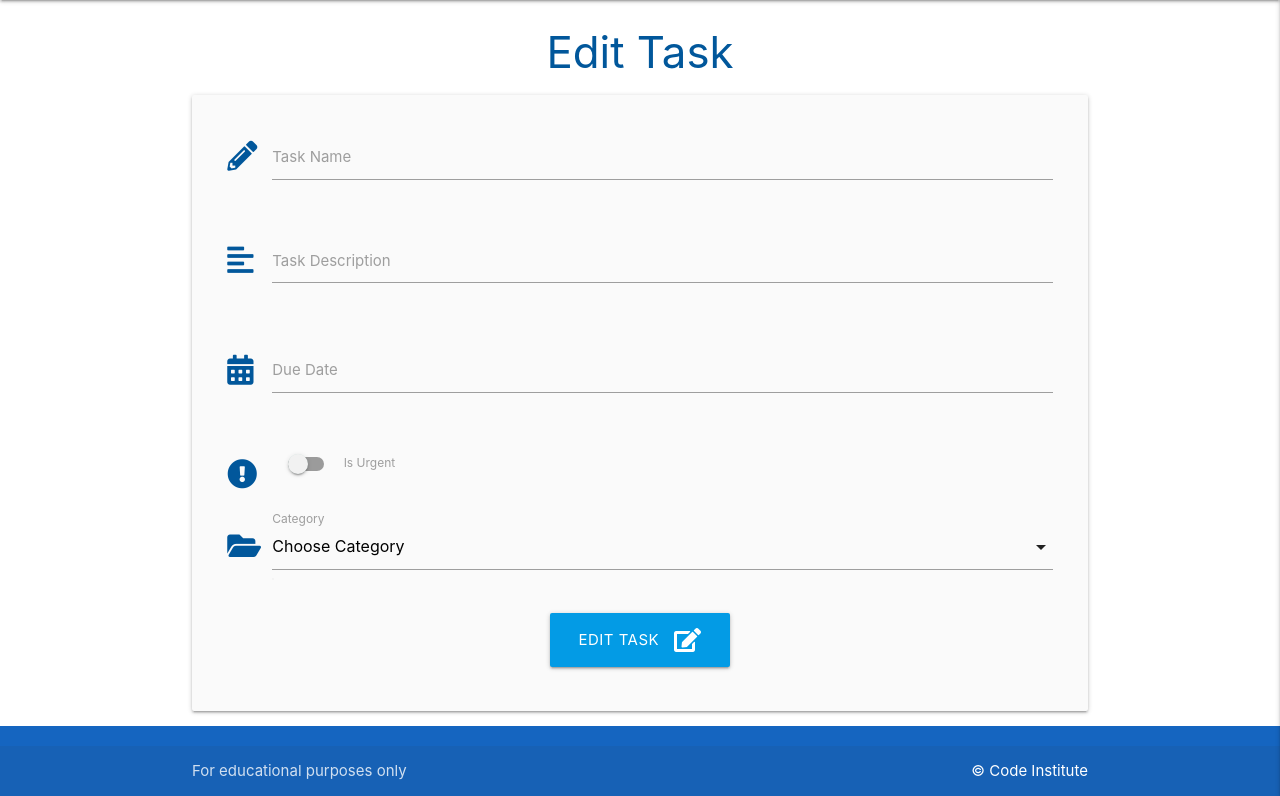
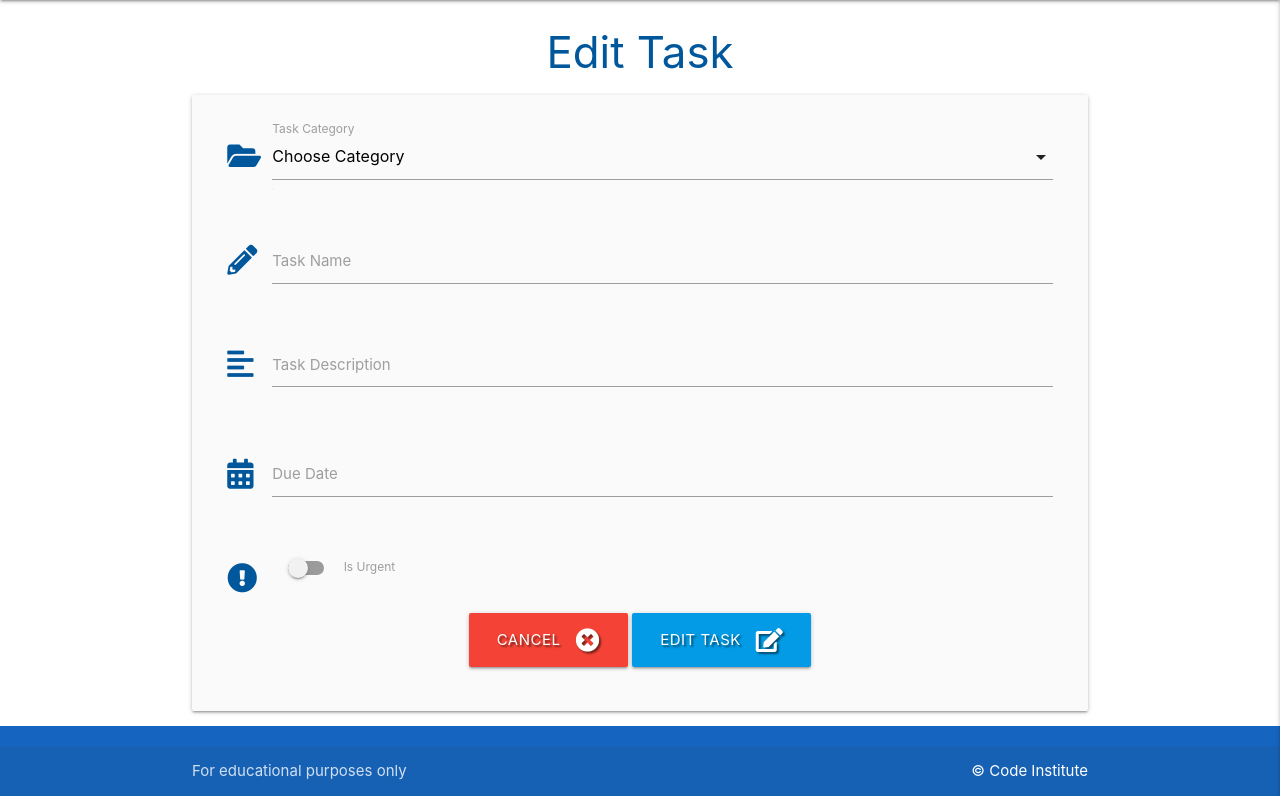
Before and after one commit to oluwatobiHammed/taskmanager, a Flask app: template taskmanager/templates/edit_task.html in a window 1280 px wide. Shown: the part 64-860 px from the top of the page. Run offline with Flask 3, Linux system fonts and the light colour scheme; the template is opened without the code that fills it, so the values that code supplies are empty; some libraries are stand-ins or nearby versions.

Commit message:
updated edit task functionality to accept mongodb

```diff
--- a/taskmanager/__init__.py
+++ b/taskmanager/__init__.py
@@ -1,10 +1,8 @@
 import os
 from flask import Flask
 from flask_sqlalchemy import SQLAlchemy
-from flask_pymongo import PyMongo
 from pymongo import MongoClient
 from pymongo.errors import ServerSelectionTimeoutError, ConfigurationError
-from bson.objectid import ObjectId
 from dotenv import load_dotenv
 import certifi
 if os.path.exists("env.py"):
--- a/taskmanager/static/css/style.css
+++ b/taskmanager/static/css/style.css
@@ -15,3 +15,12 @@ main {
 .flashes h4 {
     line-height: 2;
 }
+
+.btn-small {
+    margin: 5px;
+}
+
+.collapsible-header .col strong {
+    margin: 5px;
+    line-height: 42px;
+}
--- a/taskmanager/templates/edit_task.html
+++ b/taskmanager/templates/edit_task.html
@@ -4,13 +4,30 @@
     <h3 class="light-blue-text text-darken-4 center-align">Edit Task</h3>
 
     <div class="row card-panel grey lighten-5">
-    <form class="col s12" method="POST" action="{{ url_for('edit_task', task_id=task.id) }}">
+        <form class="col s12" method="POST" action="{{ url_for('edit_task', task_id=task._id) }}">
+            <!-- category selection -->
+			<div class="row">
+				<div class="input-field col s12">
+                    <i class="fas fa-folder-open prefix light-blue-text text-darken-4"></i>
+					<select id="category_name" name="category_name" class="validate" required>
+                        <option value="" disabled>Choose Category</option>
+                        {% for category in categories %}
+                            {% if category.category_name == task.category_name %}
+                                <option value="{{ category.category_name }}" selected>{{ category.category_name }}</option>
+                            {% else %}
+                                <option value="{{ category.category_name }}">{{ category.category_name }}</option>
+                            {% endif %}
+                        {% endfor %}
+                    </select>
+					<label for="category_name">Task Category</label>
+				</div>
+			</div>
             <!-- task name -->
             <div class="row">
                 <div class="input-field col s12">
                     <i class="fas fa-pencil-alt prefix light-blue-text text-darken-4"></i>
-                <input id="task_name" name="task_name" value="{{ task.task_name }}" minlength="5" maxlength="50"
-                    type="text" class="validate" required>
+                    <input id="task_name" name="task_name" minlength="5" maxlength="50"
+                        value="{{ task.task_name }}" type="text" class="validate" required>
                     <label for="task_name">Task Name</label>
                 </div>
             </div>
@@ -18,32 +35,32 @@
             <div class="row">
                 <div class="input-field col s12">
                     <i class="fas fa-align-left prefix light-blue-text text-darken-4"></i>
-                <textarea id="task_description" name="task_description" minlength="5" maxlength="200" type="text"
-                    class="materialize-textarea validate" required>
+                    <textarea id="task_description" name="task_description" minlength="5"
+                        maxlength="200" class="materialize-textarea validate" required>
                         {{- task.task_description -}}
                     </textarea>
                     <label for="task_description">Task Description</label>
                 </div>
             </div>
-        <!-- due date -->
+            <!-- due date picker -->
             <div class="row">
                 <div class="input-field col s12">
                     <i class="fas fa-calendar-alt prefix light-blue-text text-darken-4"></i>
-                <input id="due_date" name="due_date" type="text" value="{{ task.due_date.strftime('%d %B, %Y') }}"
-                    class="datepicker validate" required>
+                    <input id="due_date" name="due_date" type="text"
+                        value="{{ task.due_date }}" class="datepicker validate" required>
                     <label for="due_date">Due Date</label>
                 </div>
             </div>
-        <!-- is urgent -->
+            <!-- is urgent toggle -->
 			<div class="row">
 				<div class="input-field col s12">
 					<div class="switch">
                         <i class="fas fa-exclamation-circle prefix light-blue-text text-darken-4"></i>
 						<label for="is_urgent">
-                        {% if task.is_urgent == True %}
-                            <input id="is_urgent" name="is_urgent" type="checkbox" checked>
+                            {% if task.is_urgent == "on" %}
+                                <input type="checkbox" id="is_urgent" name="is_urgent" checked>
                             {% else %}
-                            <input id="is_urgent" name="is_urgent" type="checkbox">
+                                <input type="checkbox" id="is_urgent" name="is_urgent">
                             {% endif %}
                             <span class="lever"></span>
                             Is Urgent
@@ -51,27 +68,14 @@
 					</div>
 				</div>
 			</div>
-        <!-- category id -->
-        <div class="row">
-            <div class="input-field col s12">
-                <i class="fas fa-folder-open prefix light-blue-text text-darken-4"></i>
-                <select id="category_id" name="category_id" class="validate" required>
-                    <option value="" disabled>Choose Category</option>
-                    {% for category in categories %}
-                        {% if category == task.category %}
-                            <option value="{{ category.id }}" selected>{{ category.category_name }}</option>
-                        {% else %}
-                            <option value="{{ category.id }}">{{ category.category_name }}</option>
-                        {% endif %}
-                    {% endfor %}
-                </select>
-                <label for="category_id">Category</label>
-            </div>
-        </div>
             <!-- submit button -->
             <div class="row">
                 <div class="col s12 center-align">
-                <button type="submit" class="btn-large light-blue darken-1">
+                    <!-- cancel button -->
+                    <a href="{{ url_for('get_tasks') }}" class="btn-large red text-shadow">
+                        Cancel <i class="fas fa-times-circle right"></i>
+                    </a>
+                    <button type="submit" class="btn-large light-blue darken-1 text-shadow">
                         Edit Task <i class="fas fa-edit right"></i>
                     </button>
                 </div>
```
Also changed, not shown: taskmanager/routes.py (+36 -9 lines), taskmanager/templates/tasks.html (+8 -0 lines). Lines whose indentation alone changed are shown as unchanged.
